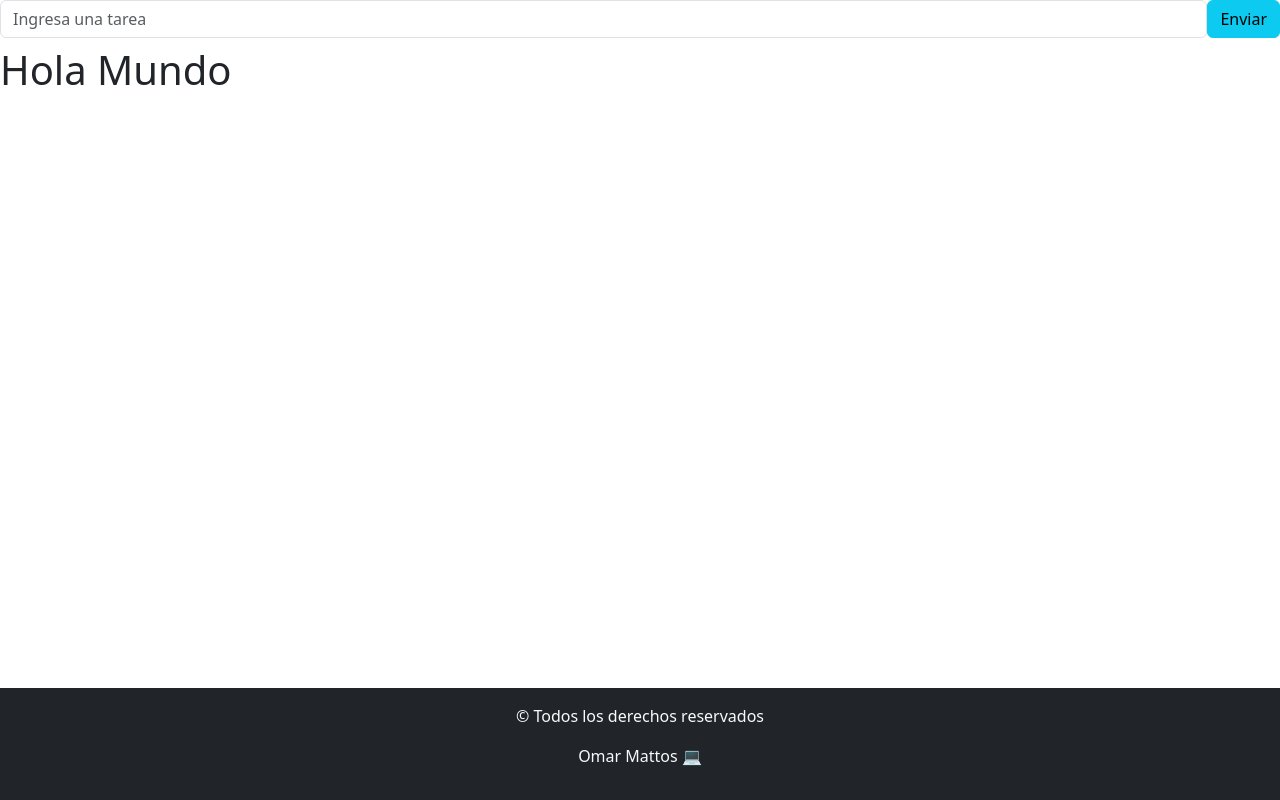
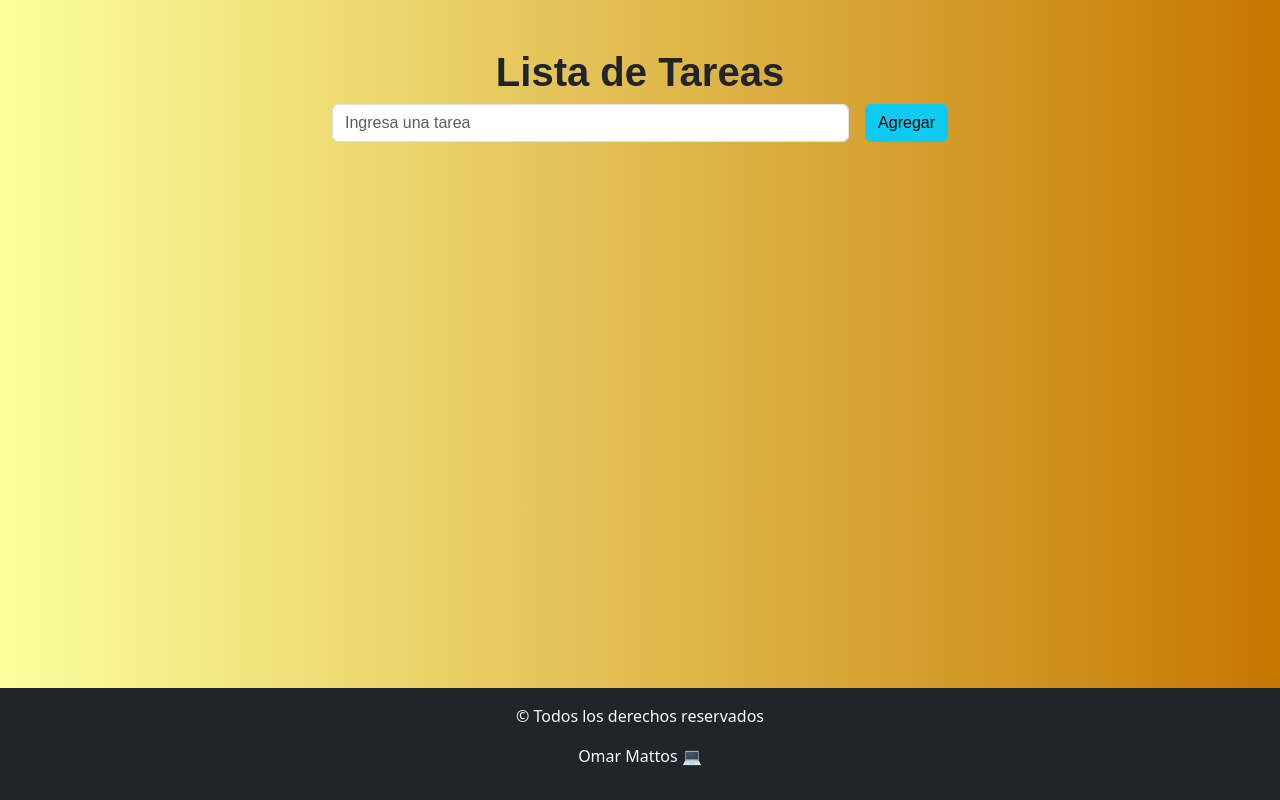
Before and after one commit to omarmatt31/listaTareasReact, a React (Vite) app: page / in a window 1280 px wide. Built offline with nearby package versions, Linux system fonts and the light colour scheme.

Commit message:
cambios esteticos en la pagina

```diff
--- a/src/App.jsx
+++ b/src/App.jsx
@@ -5,9 +5,11 @@ function App() {
 
   return (
     <>
-      <main>
-        <FormularioTarea></FormularioTarea>
-        <h1>Hola Mundo</h1>
+      <main className="fondo">
+        <section className="container my-5 w-50">
+          <h1 className="text-center fw-bold">Lista de Tareas</h1>
+          <FormularioTarea></FormularioTarea>
+        </section>
       </main>
       <footer className="bg-dark text-light text-center py-3">
         <p>&copy; Todos los derechos reservados</p>
--- a/src/components/FormularioTarea.jsx
+++ b/src/components/FormularioTarea.jsx
@@ -44,7 +44,7 @@ const FormularioTarea = () => {
                         maxLength: { value: 50, message: 'La tarea debe tener como maximo 50 caracteres'},
                         pattern: { value:/^[a-zA-Z0-9áéíóúÁÉÍÓÚñÑ ]{1,50}$/, message: 'La tarea debe contener caracteres alfanumericos, mayusculas o minusculas'}
                     })} />
-                    <Button variant="info" type="submit">Enviar</Button>
+                    <Button className="ms-3" variant="info" type="submit">Agregar</Button>
                     </Form.Group>
                 <Form.Text className="text-danger">{errors.inputTarea?.message}</Form.Text>
             </Form>
--- a/src/components/ItemTarea.jsx
+++ b/src/components/ItemTarea.jsx
@@ -2,7 +2,7 @@ import { Button, ListGroup } from "react-bootstrap";
 
 const ItemTarea = ({nombreTarea, borrarTarea}) => {
     return (
-        <ListGroup.Item className="d-flex justify-content-between">
+        <ListGroup.Item className="list-group-item d-flex justify-content-between align-items-center">
             {nombreTarea}
             <Button variant="danger" onClick={()=>borrarTarea(nombreTarea)}>Borrar</Button>
         </ListGroup.Item>
--- a/src/components/ListaTarea.jsx
+++ b/src/components/ListaTarea.jsx
@@ -4,11 +4,14 @@ import ItemTarea from './ItemTarea'
 
 const ListaTarea = ({tareas, borrarTarea}) => {
     return (
-        <ListGroup>
-            {
-                tareas.map((item, indice)=><ItemTarea key={indice} nombreTarea={item} borrarTarea={borrarTarea}></ItemTarea>)
-            }
-        </ListGroup>
+        <section className="d-flex justify-content-center">
+            <ListGroup className="w-75">
+                {
+                    tareas.map((item, indice)=><ItemTarea key={indice} nombreTarea={item} borrarTarea={borrarTarea}></ItemTarea>)
+                }
+            </ListGroup>
+        </section>
+
     );
 };
 
--- a/src/index.css
+++ b/src/index.css
@@ -7,3 +7,11 @@
 main{
   flex-grow: 1;
 }
+
+.fondo{
+    font-family: "Dosis", sans-serif;
+    font-optical-sizing: auto;
+    font-style: normal;
+    background: #0a024f;
+    background: linear-gradient(90deg, #fcff9e 0%, #c67700 100%);
+}
```
